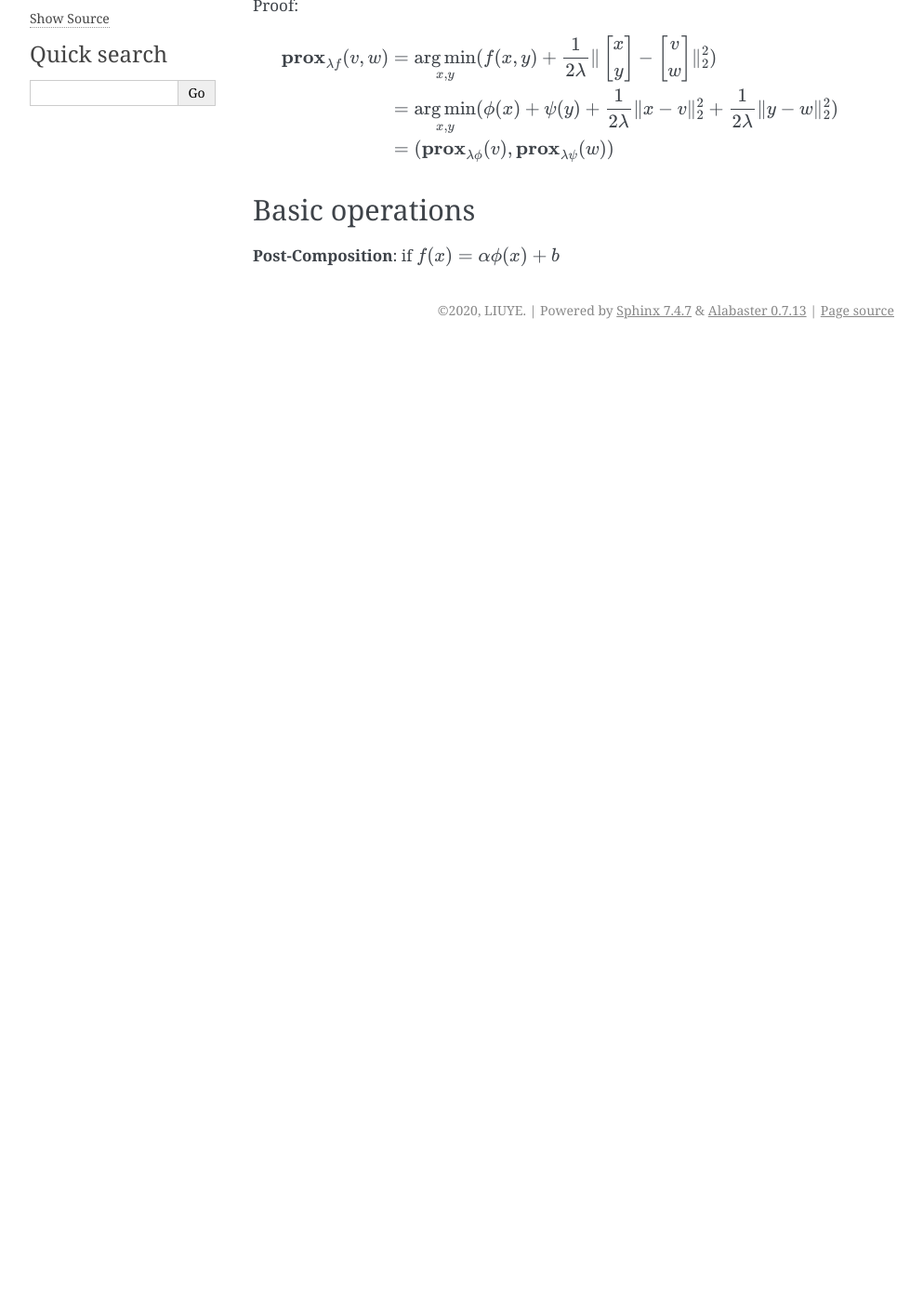
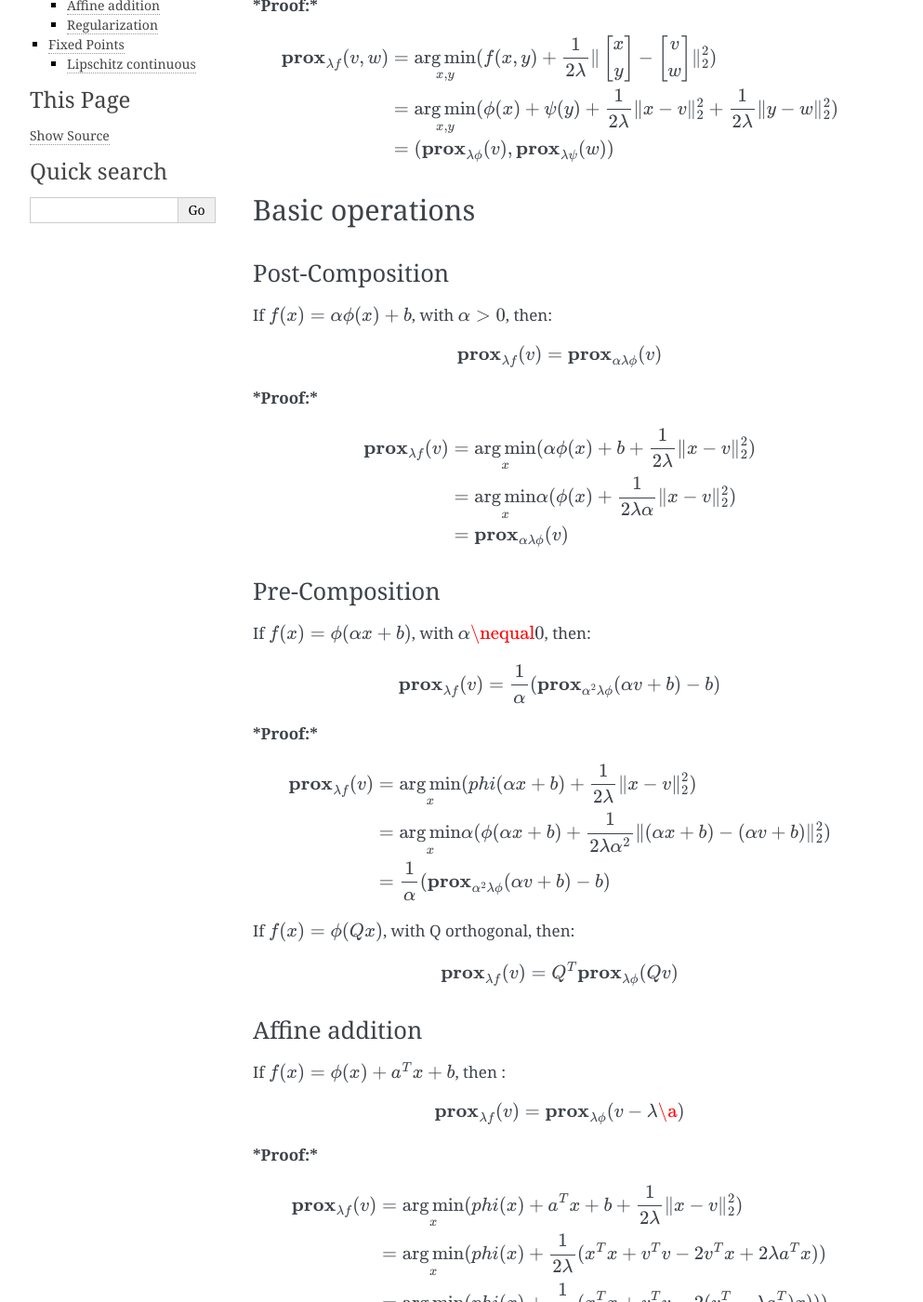
Before and after one commit to gggliuye/cvx_learning, a Sphinx documentation site: the page built from docs/ProximalAlgorithms/Properties.rst, in a window 1280 px wide and 1400 px high, scrolled down 270 px. Shown: the whole window at 93% size, without its empty margins (148-1141 px from the left). Built offline with Sphinx 7.4.7, drawn with Linux system fonts in a browser that asks for light colours; before the commit the page ends 900 px from its top, so only the background shows below that; some of the changed text lies outside the part shown.

Commit message:
Update Properties.rst

```diff
--- a/docs/ProximalAlgorithms/Properties.rst
+++ b/docs/ProximalAlgorithms/Properties.rst
@@ -10,7 +10,7 @@
   \mathbf{prox}_{\lambda f}(v, w) = (\mathbf{prox}_{\lambda \phi}(v), \mathbf{prox}_{\lambda \psi}(w))
 
 
-Proof:
+***Proof:***
 
 .. math::
   \begin{align*}
@@ -24,4 +24,89 @@
 Basic operations
 ------------------------
 
-**Post-Composition**: if :math:`f(x) = \alpha \phi(x) + b`
+Post-Composition
+~~~~~~~~~~~~~~~~~~~~~~
+
+If :math:`f(x) = \alpha \phi(x) + b`, with :math:`\alpha > 0`, then:
+
+.. math::
+    \mathbf{prox}_{\lambda f}(v) = \mathbf{prox}_{\alpha \lambda \phi}(v)
+
+***Proof:***
+
+.. math::
+  \begin{align*}
+  \mathbf{prox}_{\lambda f}(v) & = \mathop{\arg\min}_{x} (\alpha\phi(x) + b + \frac{1}{2 \lambda}\| x - v\|_{2}^{2})   \\
+  &= \mathop{\arg\min}_{x} \alpha(\phi(x) + \frac{1}{2 \lambda \alpha}\| x - v\|_{2}^{2})   \\
+  &= \mathbf{prox}_{\alpha \lambda \phi}(v)
+  \end{align*}
+
+Pre-Composition
+~~~~~~~~~~~~~~~~~~~~~~~~
+
+If :math:`f(x) = \phi(\alpha x + b)`, with :math:`\alpha \nequal 0`, then:
+
+.. math::
+    \mathbf{prox}_{\lambda f}(v) = \frac{1}{\alpha}(\mathbf{prox}_{\alpha^{2} \lambda \phi}(\alpha v +b) - b)
+
+***Proof:***
+
+.. math::
+  \begin{align*}
+  \mathbf{prox}_{\lambda f}(v) & = \mathop{\arg\min}_{x} (phi(\alpha x+b) + \frac{1}{2 \lambda}\| x - v\|_{2}^{2})   \\
+  &= \mathop{\arg\min}_{x} \alpha(\phi(\alpha x+b) + \frac{1}{2 \lambda \alpha^{2}}\| (\alpha x +b) - (\alpha v +b)\|_{2}^{2})   \\
+  &= \frac{1}{\alpha}(\mathbf{prox}_{\alpha^{2} \lambda \phi}(\alpha v +b) - b)
+  \end{align*}
+
+
+If :math:`f(x) = \phi(Q x )`, with Q orthogonal, then:
+
+.. math::
+    \mathbf{prox}_{\lambda f}(v) = Q^{T}\mathbf{prox}_{\lambda \phi}(Q v )
+
+
+Affine addition
+~~~~~~~~~~~~~~~~~~~~~~~~~~~~
+If :math:`f(x) = \phi(x) + a^{T}x + b`, then :
+
+.. math::
+    \mathbf{prox}_{\lambda f}(v) = \mathbf{prox}_{\lambda \phi}(v - \lambda \a)
+
+***Proof:***
+
+.. math::
+  \begin{align*}
+  \mathbf{prox}_{\lambda f}(v) &= \mathop{\arg\min}_{x} (phi(x) + a^{T}x + b + \frac{1}{2 \lambda}\| x - v\|_{2}^{2})   \\
+  &= \mathop{\arg\min}_{x} (phi(x) + \frac{1}{2 \lambda}(x^{T}x + v^{T}v - 2v^{T}x + 2 \lambda a^{T}x) )   \\
+  &= \mathop{\arg\min}_{x} (phi(x) + \frac{1}{2 \lambda}(x^{T}x + v^{T}v - 2(v^{T} - \lambda a^{T})x)) )   \\
+  &= \mathbf{prox}_{\lambda \phi}(v - \lambda \a)
+  \end{align*}
+
+In the last few equations, notices that we can add term of a and v.
+
+Regularization
+~~~~~~~~~~~~~~~~~~~~~~
+
+If :math:`f(x)=\phi(x) + (\frac{\rho}{2} \| x- a\|^{2}_{2})`, then:
+
+.. math::
+    \mathbf{prox}_{\lambda f}(v) = \mathbf{prox}_{\bar{\lambda} \phi}(\frac{\bar{\lambda}}{\lambda}v - (\rho \bar{\lambda})\a)
+
+where :math:`\bar{\lambda} = \lambda /(1+\lambda \rho)`
+
+Fixed Points
+-----------------------------
+
+The point :math:`x^{*}` minimizes f if and only if:
+
+.. math::
+  x^{*} = \mathbf{prox}_{\lambda f}(x^{*})
+
+***Proof:*** Can be found in the paper.
+
+Lipschitz continuous
+~~~~~~~~~~~~~~~~~~~~~
+
+(Mostly from Wikipedia) Given two metric space :math:`(X, d_{X})` and :math:`(Y, d_{Y})`, where :math:`d_{X}`
+denotes the metric on the set X and :math:`d_{Y}` is the metric on the set Y, a function :math:`f : X \to Y` is called
+Lipschitz continuous, if exist a constant :math:`K \in \mathbf{R}; K > 0`
```
